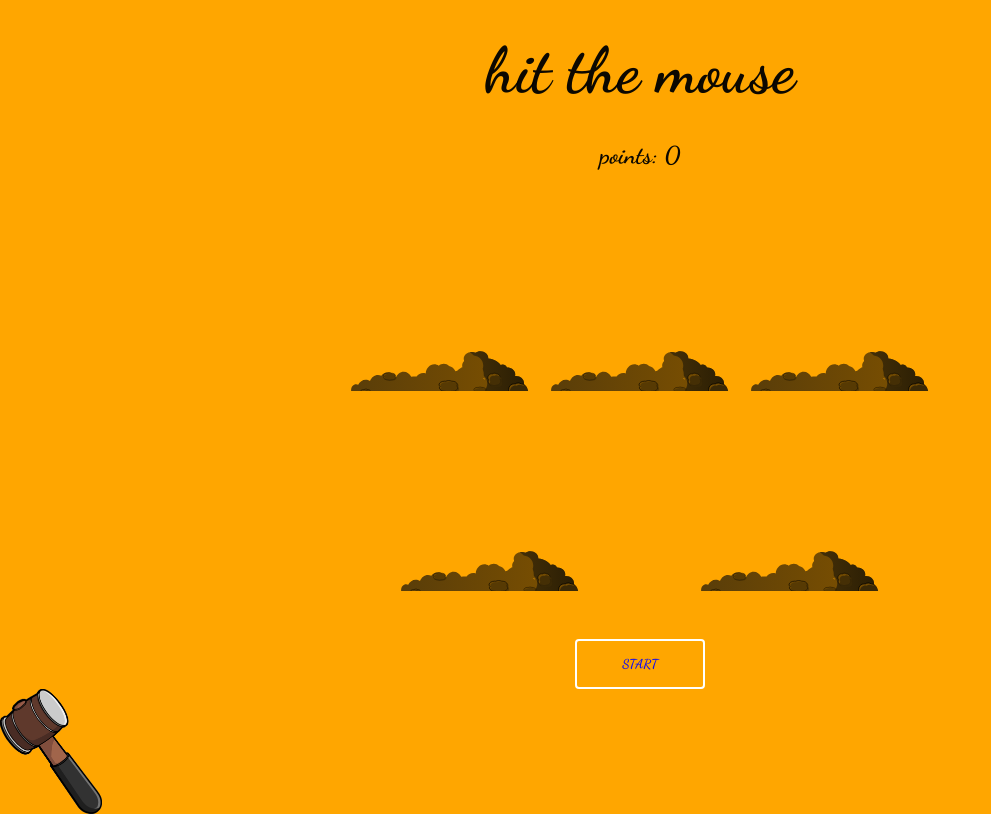
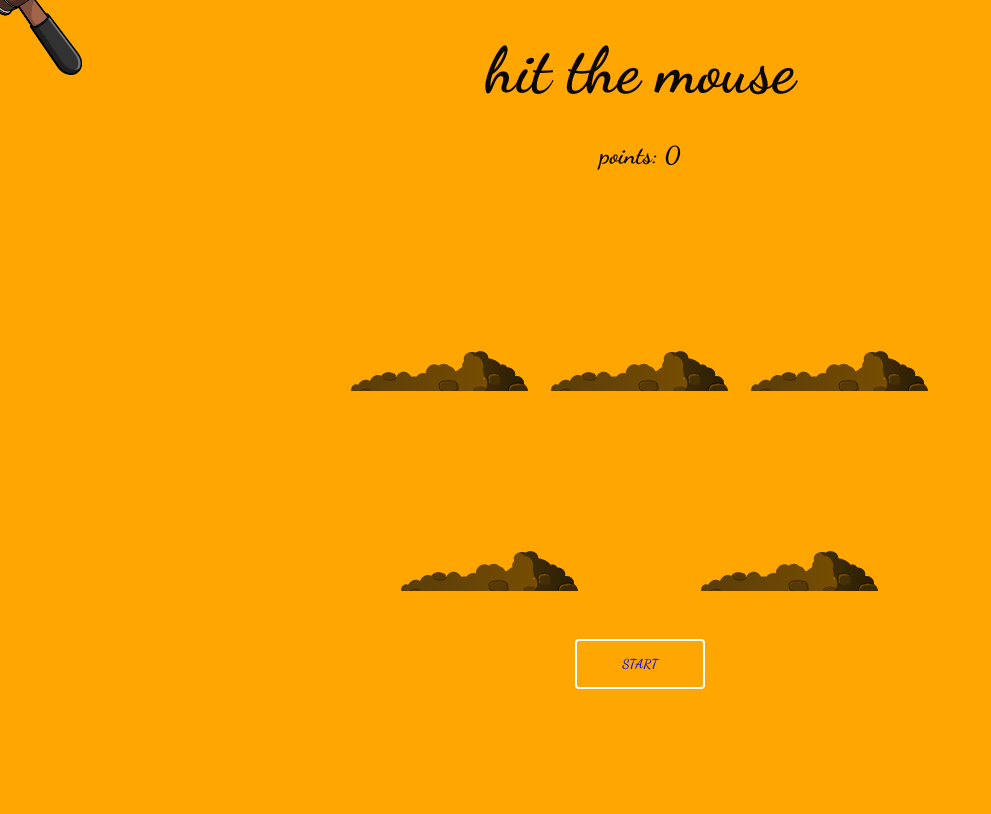
Before and after one commit to rahulmahajann/hit-the-mouse, a plain HTML site: page index.html in a window 1280 px wide. Both pictures are taken after a click on the button "START". Shown: the whole page, without its empty margins (0-991 px from the left). Drawn offline with Linux system fonts and the light colour scheme.

Commit message:
cursor updated

```diff
--- a/index.html
+++ b/index.html
@@ -27,5 +27,6 @@
     <div class="hammer">
         <img src="/hammer.png" alt="">
     </div>
+    <script src="/index.js"></script>
 </body>
 </html>
--- /dev/null
+++ b/index.js
@@ -0,0 +1,10 @@
+const score = document.querySelector('.score')
+const hole =  document.querySelectorAll('.hole')
+const start_btn = document.querySelector('.buttons .start')
+const stop_btn = document.querySelector('.buttons .stop')
+const cursor = document.querySelector('.hammer img')
+
+window.addEventListener('mousemove',(m) =>{
+    cursor.style.top = m.pageY + "px"
+    cursor.style.left = m.pageX + "px"
+})
--- a/style.css
+++ b/style.css
@@ -3,10 +3,8 @@
     padding: 0;
     box-sizing: border-box;
     font-family: 'Dancing Script', cursive;
+    cursor: none;
 }
-*, *:before, *:after {
-    box-sizing: inherit;
-  }
 body{
     background-color: rgb(255, 166, 0);
     /* display: flex; */
@@ -76,6 +74,8 @@ body{
     position: absolute;
     height: 125px;
     z-index: 4;
+    transform: translate(-20px ,-50px);
+    pointer-events: none;
 }
 @keyframes move{
     from{
```
